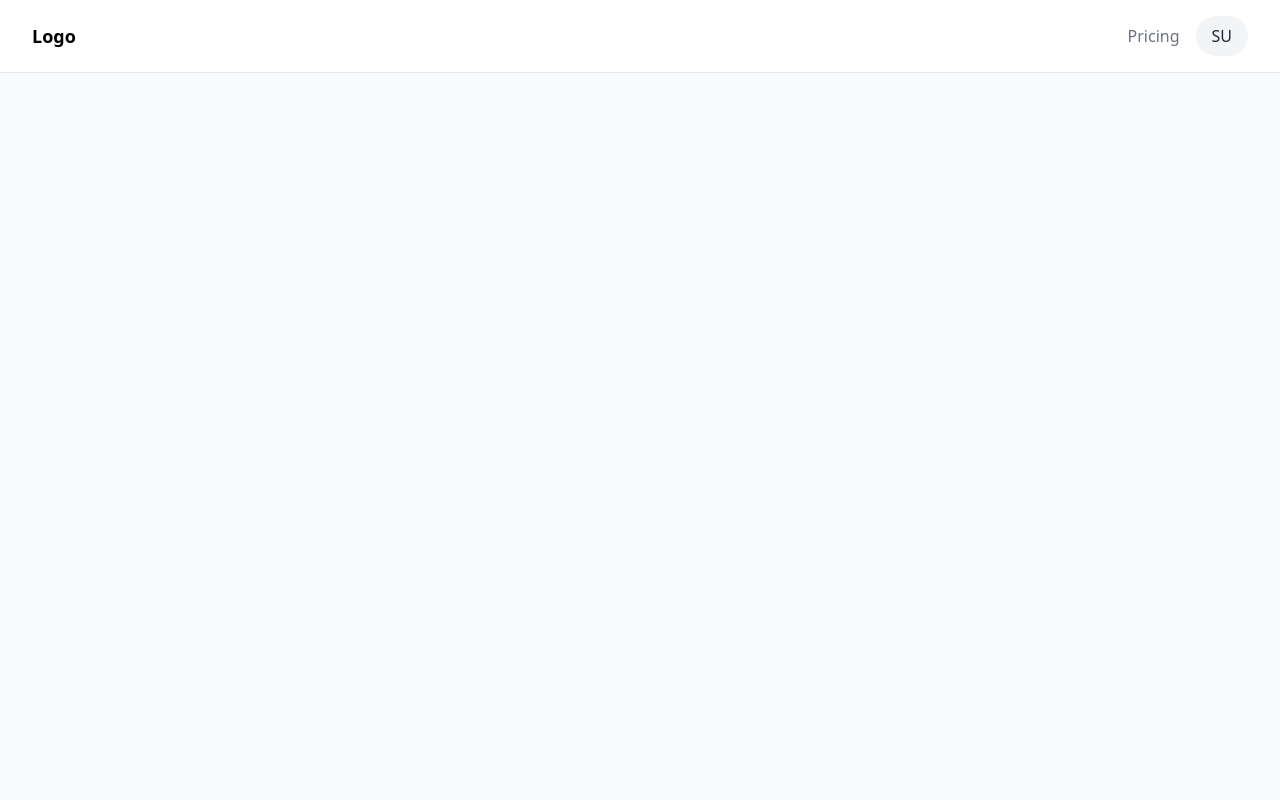
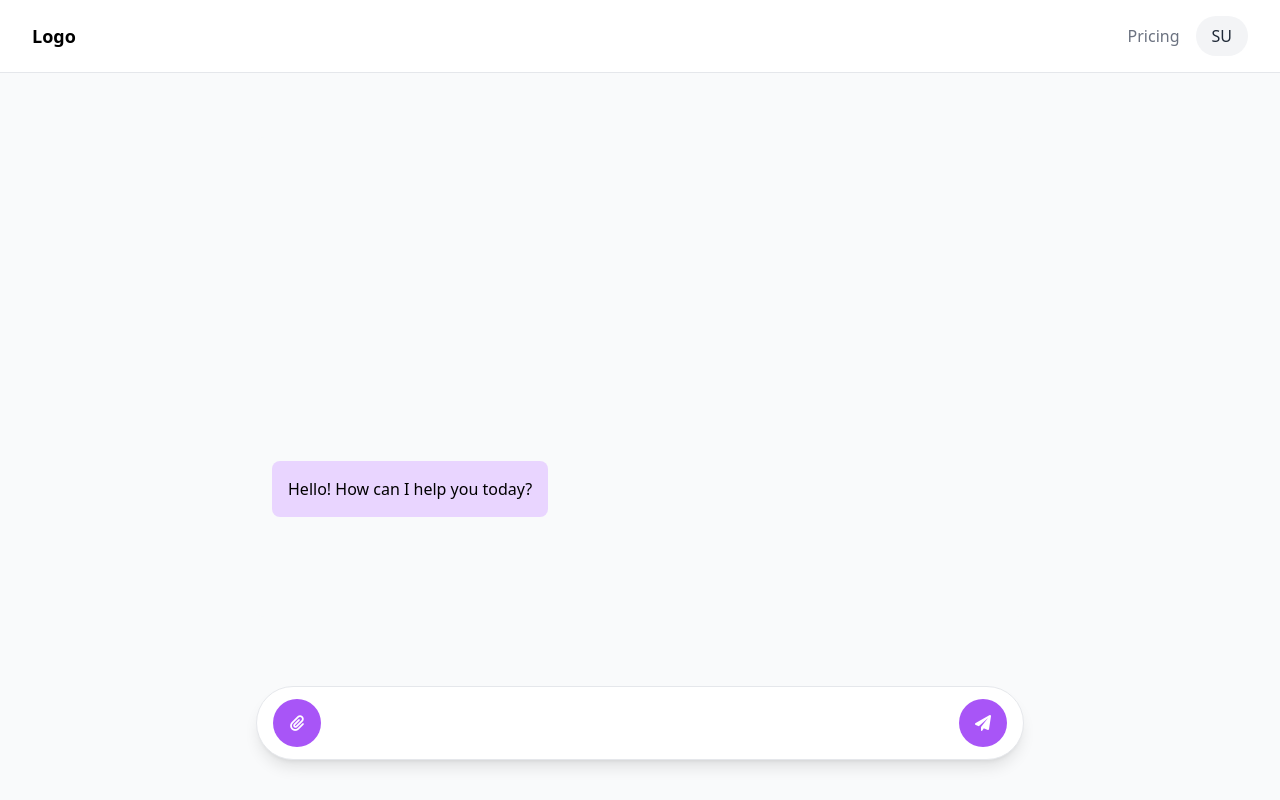
Before and after one commit to smitesh22/Billease, a Vue app: page /dashboard in a window 1280 px wide. Built offline with nearby package versions, Linux system fonts and the light colour scheme; sample sign-in values are in the browser's storage.

Commit message:
chat interface version 1

```diff
--- a/src/views/Dashboard.vue
+++ b/src/views/Dashboard.vue
@@ -32,18 +32,117 @@
         </div>
       </div>
     </header>
+
+    <main class="container  mx-auto px-8 py-16 relative">
+      <link
+          href="https://cdnjs.cloudflare.com/ajax/libs/font-awesome/6.0.0/css/all.min.css"
+          rel="stylesheet"
+      />
+
+      <link
+          href="https://cdnjs.cloudflare.com/ajax/libs/animate.css/4.1.1/animate.min.css"
+          rel="stylesheet"
+      />
+
+      <!-- Chat Interface -->
+      <div
+          class="chat-messages flex flex-col-reverse space-y-4 space-y-reverse max-w-3xl mx-auto p-4 rounded-lg bg-gray-50 h-[calc(70vh-80px)] overflow-y-auto"
+          style="padding-bottom: 100px;"
+      >
+        <!-- Render chat messages -->
+        <div
+            v-for="(message, index) in messages"
+            :key="index"
+            :class="[
+            'p-4 rounded-lg max-w-sm animate__animated animate__fadeInUp',
+            message.type === 'user' || message.type === 'image'
+              ? 'bg-purple-200 self-end text-right'
+              : 'bg-purple-200 self-start text-left',
+          ]"
+        >
+          <!-- If message is an image -->
+          <div v-if="message.type === 'image'">
+            <img :src="message.content" alt="User uploaded image" class="rounded-lg max-w-full" />
+          </div>
+          <!-- If message is text -->
+          <div v-else>{{ message.content }}</div>
+        </div>
+      </div>
+
+      <!-- Bottom Upload Bar -->
+      <div
+          class="fixed bottom-10 left-1/2 transform -translate-x-1/2 w-11/12 max-w-3xl bg-white shadow-lg flex items-center px-4 py-3 rounded-full border border-gray-200 justify-between"
+          :class="{ 'opacity-50 pointer-events-none': loading }"
+      >
+        <!-- Attach Button -->
+        <input
+            type="file"
+            accept="image/*"
+            id="file-upload"
+            class="hidden"
+            multiple
+            @change="handleFileUpload"
+            :disabled="loading"
+        />
+        <label
+            for="file-upload"
+            class="bg-purple-500 text-white rounded-full w-12 h-12 flex items-center justify-center cursor-pointer transition-transform transform hover:scale-110 focus:ring-2 focus:ring-purple-300"
+            :class="{ 'opacity-50 pointer-events-none': loading }"
+        >
+          <i class="fa-solid fa-paperclip"></i>
+        </label>
+
+        <!-- Attachment Preview Section -->
+        <div class="flex-grow mx-4 flex items-center space-x-4 overflow-x-auto">
+          <div
+              v-for="(file, index) in uploadedImages"
+              :key="index"
+              class="relative w-16 h-16 bg-gray-200 flex items-center justify-center shadow-md border border-gray-300 rounded-lg"
+          >
+            <img
+                :src="file.preview"
+                :alt="'Image ' + index"
+                class="w-full h-full object-cover rounded-lg"
+            />
+            <!-- Remove Button -->
+            <button
+                class="absolute top-1 right-1 bg-gray-300 text-black rounded-full w-5 h-5 text-xs flex items-center justify-center hover:bg-red-600"
+                @click="removeImage(index)"
+                :disabled="loading"
+            >
+              <i class="fa-solid fa-xmark"></i>
+            </button>
+          </div>
+        </div>
+
+        <!-- Send Button -->
+        <button
+            class="bg-purple-500 text-white rounded-full w-12 h-12 flex items-center justify-center transition-transform transform hover:scale-110 focus:ring-2 focus:ring-purple-300"
+            aria-label="Send Message"
+            :disabled="uploadedImages.length === 0 || loading"
+            @click="sendMessage"
+        >
+          <i class="fa-solid fa-paper-plane"></i>
+        </button>
+      </div>
+    </main>
   </div>
 </template>
 
 <script setup lang="ts">
 import { ref, computed, onMounted } from "vue";
-import { useUserStore } from "../store/user.ts";
+import { useUserStore } from "../store/user";
 import { useRouter } from "vue-router";
 
 const router = useRouter();
 const userStore = useUserStore();
 const privilegedUser = ref(false);
 const showModal = ref(false);
+const uploadedImages = ref<{ preview: string; file: File }[]>([]);
+const messages = ref<{ type: string; content: string }[]>([
+  { type: "bot", content: "Hello! How can I help you today?" },
+]);
+const loading = ref(false);
 
 const toggleModal = () => {
   showModal.value = !showModal.value;
@@ -54,16 +153,7 @@ const closeModal = () => {
 };
 
 const userInitials = computed(() => {
-  let firstName, lastName;
-  if(userStore.user.firstName && userStore.user.lastName) {
-    firstName = userStore.user.firstName;
-    lastName = userStore.user.lastName;
-  }else{
-    firstName = "User";
-    lastName = "";
-  }
-  console.log(userStore.user);
-  console.log(firstName, lastName);
+  const { firstName = "User", lastName = "" } = userStore.user;
   return firstName.charAt(0).toUpperCase() + lastName.charAt(0).toUpperCase();
 });
 
@@ -75,8 +165,66 @@ const logout = () => {
   userStore.clearAuthToken();
   router.push("/");
 };
+
+const handleFileUpload = (event: Event) => {
+  const files = (event.target as HTMLInputElement).files;
+
+  if (!files) return;
+  Array.from(files).forEach((file) => {
+    if (file.type.startsWith("image/")) {
+      const reader = new FileReader();
+      reader.onload = (e) => {
+        if (e.target?.result) {
+          uploadedImages.value.push({
+            preview: e.target.result as string,
+            file: file,
+          });
+        }
+      };
+      reader.readAsDataURL(file);
+    }
+  });
+
+  (event.target as HTMLInputElement).value = "";
+};
+
+const removeImage = (index: number) => {
+  uploadedImages.value.splice(index, 1);
+};
+
+const sendMessage = async () => {
+  loading.value = true;
+
+  uploadedImages.value.forEach((image) => {
+    messages.value.unshift({ type: "image", content: image.preview });
+  });
+
+  const formData = new FormData();
+  uploadedImages.value.forEach((image) => {
+    formData.append("images", image.file);
+  });
+
+  try {
+    const response = await fetch("/api/process-images", {
+      method: "POST",
+      body: formData,
+    });
+
+    if (!response.ok) {
+      throw new Error(`API Error: ${response.statusText}`);
+    }
+
+    const data = await response.json();
+    messages.value.unshift({ type: "response", content: data.message });
+  } catch (error) {
+    messages.value.unshift({
+      type: "response",
+      content: `Error: Failed to process the images. ${error.message}`,
+    });
+    console.error("Error:", error);
+  } finally {
+    uploadedImages.value = [];
+    loading.value = false;
+  }
+};
 </script>
-
-<style scoped>
-/* Optional styling */
-</style>
```
